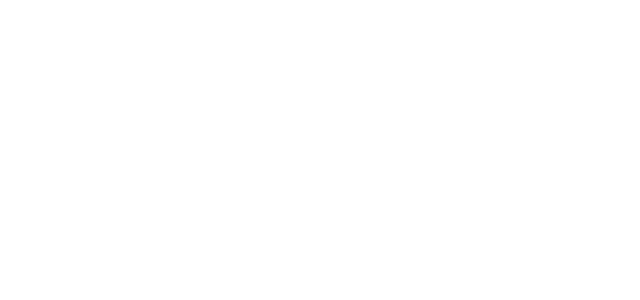
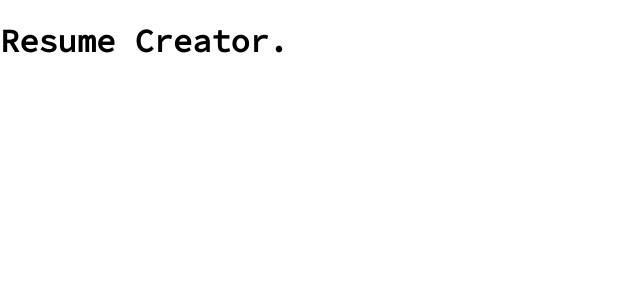
Before and after one commit to Datrinon/cv-maker, a React (Create React App) app: page / in a window 1280 px wide. Shown: the top 300 px of the page, without its empty margins (0-640 px from the left). Built offline with nearby package versions, Linux system fonts and the light colour scheme.

Commit message:
Add form section, navigation, and progress bar components

```diff
--- a/public/index.html
+++ b/public/index.html
@@ -22,7 +22,7 @@
       work correctly both with client-side routing and a non-root public URL.
       Learn how to configure a non-root public URL by running `npm run build`.
     -->
-  <title>React App</title>
+  <title>CV Maker</title>
   <style>
     html,
     body {
--- a/src/components/App.js
+++ b/src/components/App.js
@@ -1,28 +1,25 @@
 import '../styles/App.css';
-
-function App() {
-  return (
-    <div>
-    </div>
-  );
-}
+import { Component } from 'react';
+import ProgressBar from "./ProgressBar";
+import FormSection from "./FormSection";
+import Navigation from "./Navigation";
 
 /**
  * Mimics the state the app will maintain.
  */
- const DUMMY_STATE = {
+ const DUMMY_RESUME = {
   resume: {
-    personal : {
-      firstName: "Phil",
+    personal: {
+      firstName: "Gerrick",
       lastName: "Haley",
       address: "252 Autumn Place",
       city: "Maple",
       state: "Washington",
       zip: "83554",
-      email: "phil.haley@gmail.com",
+      email: "gerry.haley@gmail.com",
       phone: "9501432123"
     },
-    education : [
+    education: [
       {
         name: "University of California, Davis",
         city: "Davis, CA",
@@ -40,7 +37,7 @@
         gpa: 3.6
       },
     ],
-    experience : [
+    experience: [
       {
         position: "Chemist Manager",
         company: "Hill Farms, Inc.",
@@ -68,7 +65,7 @@
         ]
       }
     ],
-    skills : [
+    skills: [
       "Plant genetics and gene regulation",
       "PCR, DNA and RNA extraction",
       "RT-qPCR"
@@ -77,4 +74,29 @@
   }
 }
 
+class App extends Component {
+  constructor(props) {
+    super(props);
+
+    this.state = {resume: DUMMY_RESUME}
+  }
+
+  render() {
+    return (
+      <div>
+        <header>
+          <h1 className="logo">Resume Creator.</h1>
+        </header>
+        <section>
+          <ProgressBar />
+          <FormSection />
+          <Navigation />
+        </section>
+      </div>
+    );
+  }
+}
+
+
+
 export default App;
--- /dev/null
+++ b/src/components/FormSection.js
@@ -0,0 +1,11 @@
+import { Component } from "react";
+
+class FormSection extends Component{
+  render() {
+    return (
+    <div></div>
+    );
+  }
+}
+
+export default FormSection;
--- /dev/null
+++ b/src/components/Navigation.js
@@ -0,0 +1,12 @@
+import { Component } from "react";
+
+
+class Navigation extends Component{
+  render() {
+    return (
+    <div></div>
+    );
+  }
+}
+
+export default Navigation;
--- /dev/null
+++ b/src/components/ProgressBar.js
@@ -0,0 +1,11 @@
+import { Component } from "react";
+
+class ProgressBar extends Component{
+  render() {
+    return (
+    <div></div>
+    );
+  }
+}
+
+export default ProgressBar;
--- a/src/styles/index.css
+++ b/src/styles/index.css
@@ -1,8 +1,10 @@
+@import url('https://fonts.googleapis.com/css2?family=Source+Code+Pro&display=swap');
+@import url('https://fonts.googleapis.com/css2?family=Lato&display=swap');
+
+
 body {
   margin: 0;
-  font-family: -apple-system, BlinkMacSystemFont, 'Segoe UI', 'Roboto', 'Oxygen',
-    'Ubuntu', 'Cantarell', 'Fira Sans', 'Droid Sans', 'Helvetica Neue',
-    sans-serif;
+  font-family: "Source Code Pro";
   -webkit-font-smoothing: antialiased;
   -moz-osx-font-smoothing: grayscale;
 }
```
